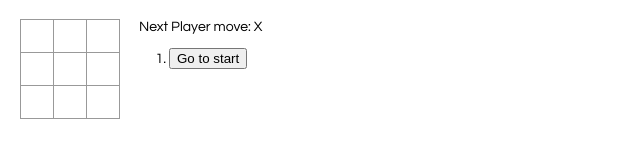
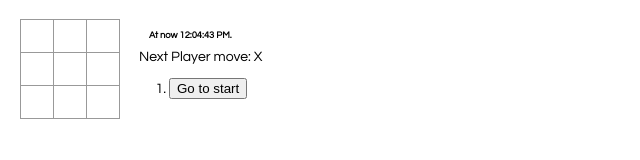
Before and after one commit to andrewkukhar/katy-game-xo, a React app: page / in a window 1280 px wide. Shown: the whole page, without its empty margins (0-640 px from the left). Built offline with nearby package versions, Linux system fonts and the light colour scheme.

Commit message:
add clock

```diff
--- a/src/index.css
+++ b/src/index.css
@@ -49,3 +49,13 @@ ul {
 .game-info {
     margin-left: 20px;
 }
+.game-info.clock {
+    padding: 0;
+    margin: 0;
+}
+.tick-time,
+.tick-time h6
+{
+    margin: 3px;
+    padding: 2px;
+}
--- a/src/index.js
+++ b/src/index.js
@@ -2,6 +2,37 @@ import React from 'react';
 import ReactDOM from 'react-dom';
 import './index.css';
 
+class Clock extends React.Component {
+    constructor(props) {
+        super(props);
+        this.state = { date: new Date() };
+    }
+
+    componentDidMount() {
+        this.timerID = setInterval(
+            () => this.tick(),
+            1000
+        );
+    }
+
+    componentWillUnmount() {
+        clearInterval(this.timerID);
+    }
+
+    tick() {
+        this.setState({
+            date: new Date()
+        });
+    }
+
+    render() {
+        return (
+            <div className="tick-time">
+                <h6>At now {this.state.date.toLocaleTimeString()}.</h6>
+            </div>
+        );
+    }
+}
 function Square(props) {
     return (
         <button
@@ -11,7 +42,6 @@ function Square(props) {
         </button>
     );
 }
-
 class Board extends React.Component {
     renderSquare(i) {
         return (
@@ -55,6 +85,7 @@ class Game extends React.Component {
             xIsNext: true,
         };
     }
+
     handleClick(i) {
         const history = this.state.history.slice(0, this.state.stepNumber + 1);
         const current = history[history.length - 1];
@@ -108,6 +139,9 @@ class Game extends React.Component {
                     />
                 </div>
                 <div className="game-info">
+                    <div className="clock">
+                        <Clock />
+                    </div>
                     <div>{status}</div>
                     <ol>{moves}</ol>
                 </div>
```
Also changed, not shown: build/asset-manifest.json, build/index.html, build/static/js/main.0114397e.js.LICENSE.txt (renamed from build/static/js/main.6bd0bd05.js.LICENSE.txt), 8 other files.
